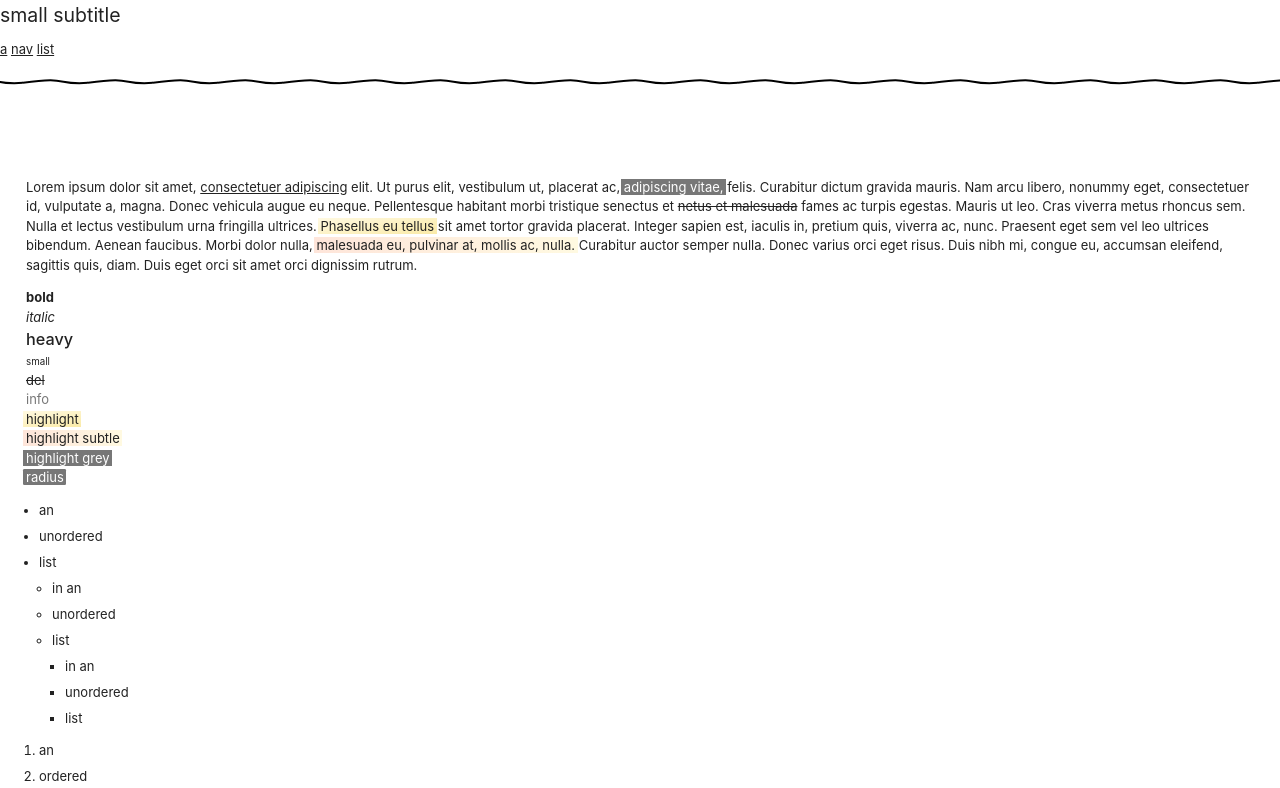
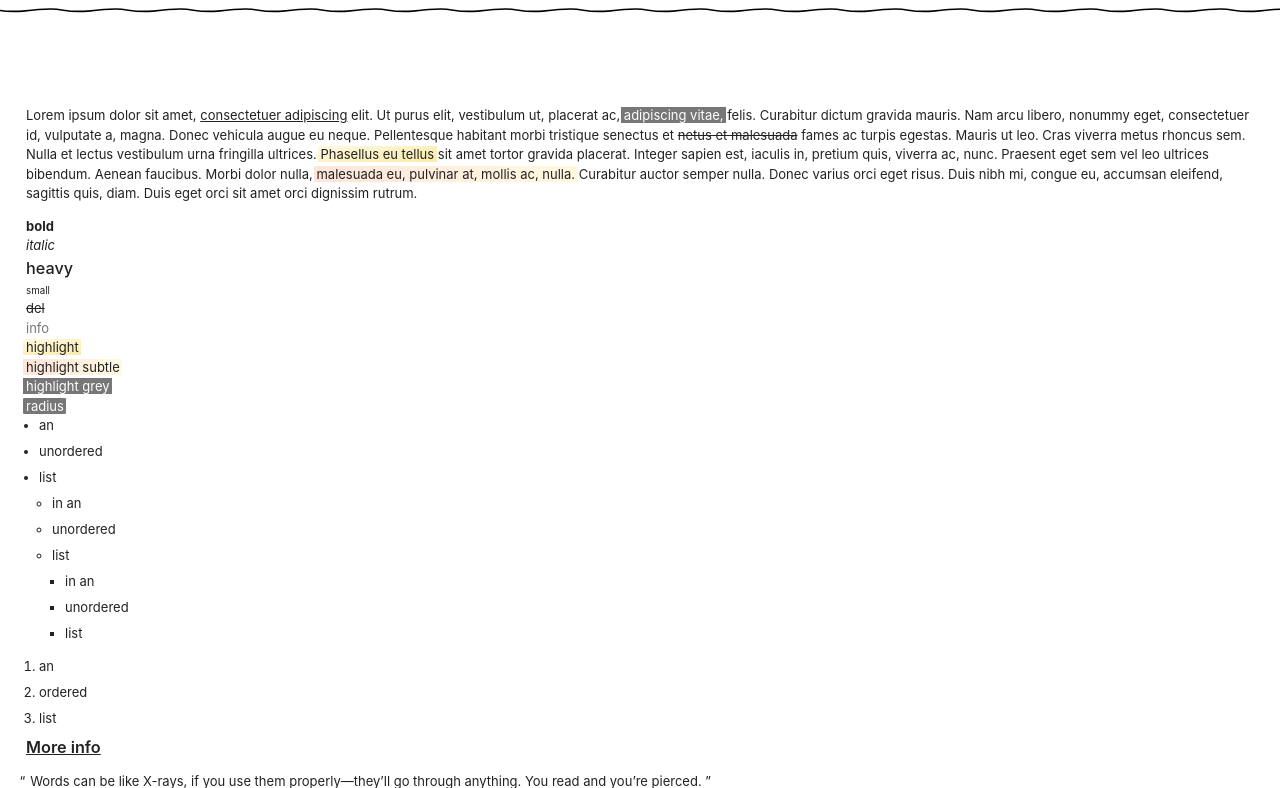
Before and after one commit to shwilliam/basesheet, a website: page index.html in a window 1280 px wide. Shown: the part 114-902 px from the top of the page. Drawn offline with Linux system fonts and the light colour scheme.

Commit message:
less aggressive margins

```diff
--- a/basesheet.css
+++ b/basesheet.css
@@ -180,7 +180,7 @@ h3,
 h4,
 h5,
 h6 {
-  margin: var(--space-medium) 0 var(--space-x-small) 0;
+  margin: 0;
   padding: 0;
   font-size: 1em;
   font-weight: normal;
@@ -190,6 +190,7 @@ h6 {
 ul,
 ol {
   padding: 0 0 0 var(--space-medium);
+  margin: 0;
 }
 
 li {
@@ -385,7 +386,6 @@ textarea,
 
 /* text */
 .title {
-  margin: 0 0 var(--space-x-small) 0;
   font-size: var(--type-xx-large);
   line-height: 1;
   letter-spacing: -0.03em;
```
